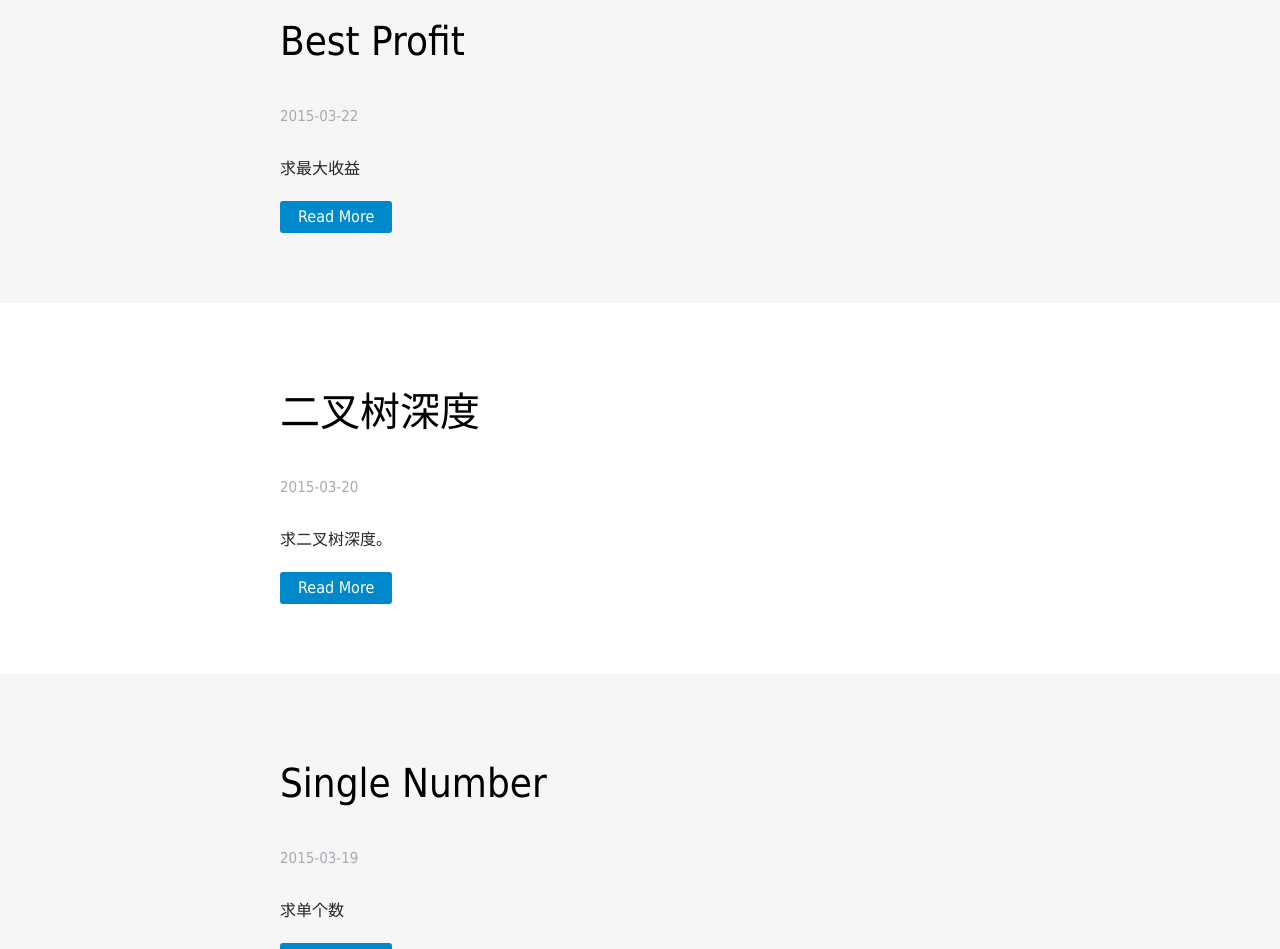
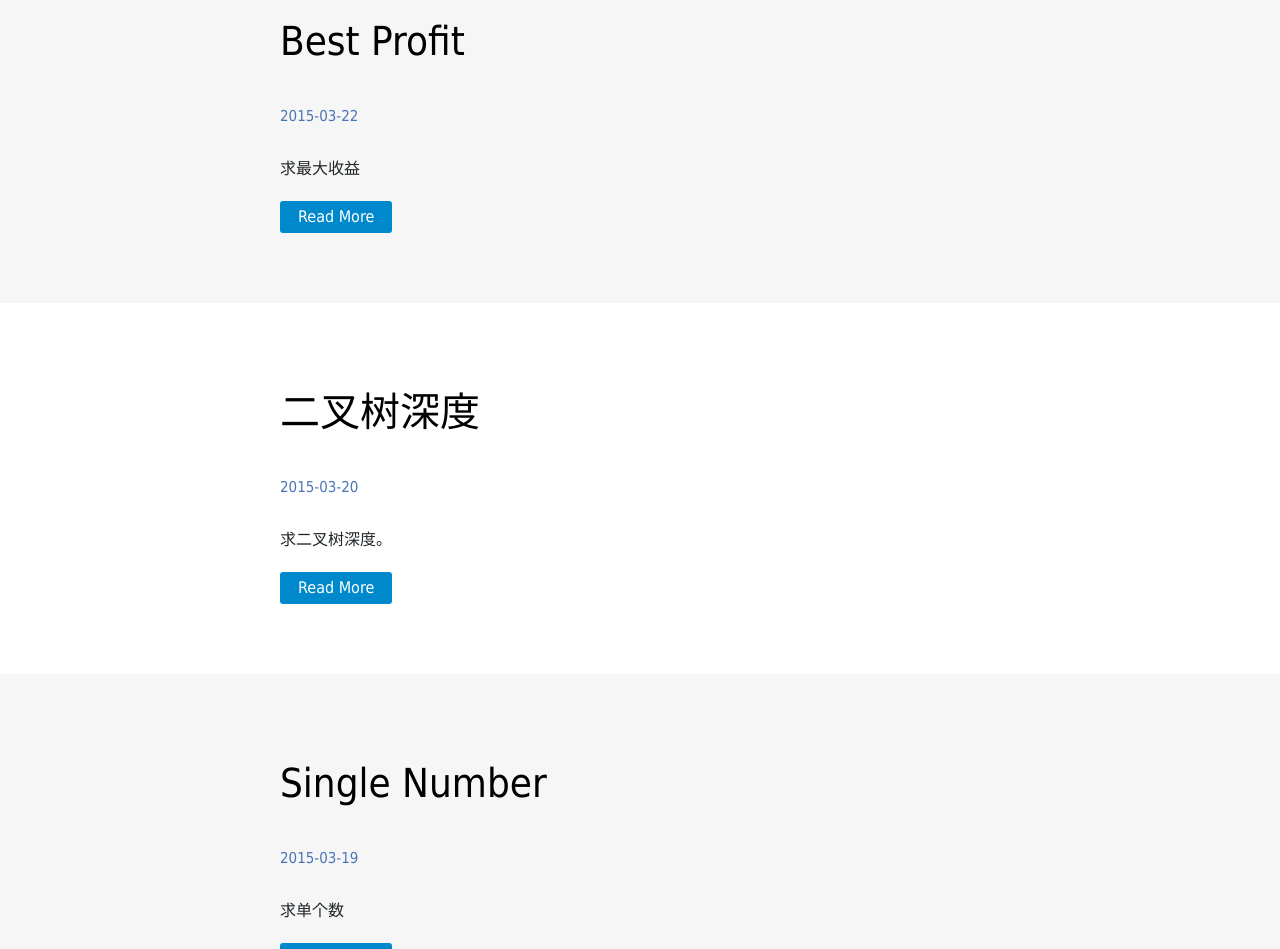
Before and after one commit to Xesian/Xesian, a Jekyll site: the page built from index.html, in a window 1280 px wide. Shown: the part 328-1277 px from the top of the page. Built offline with Jekyll 4.4.1, drawn with Linux system fonts in a browser that asks for light colours; nearby versions of some CDN libraries; some web fonts are replaced; the list of posts is cut into pages by our own code.

Commit message:
20150323 18:05

```diff
--- a/themes/violet/css/style.css
+++ b/themes/violet/css/style.css
@@ -371,7 +371,7 @@ a:hover {
 }
 .main-article-meta {
     margin: 35px 0 30px 0;
-    color: #A7AAB1;
+    color: #4A75B5;
     font-size: 15px;
     line-height: 22px;
 }
@@ -382,7 +382,7 @@ a:hover {
     margin: 0px 0 30px 0;
 }
 .main-article-contant {
-    margin: 10px 0px 10px 0px;
+    margin: 5px 0px 5px 0px;
 
 }
 .main-article-contant p {
```
